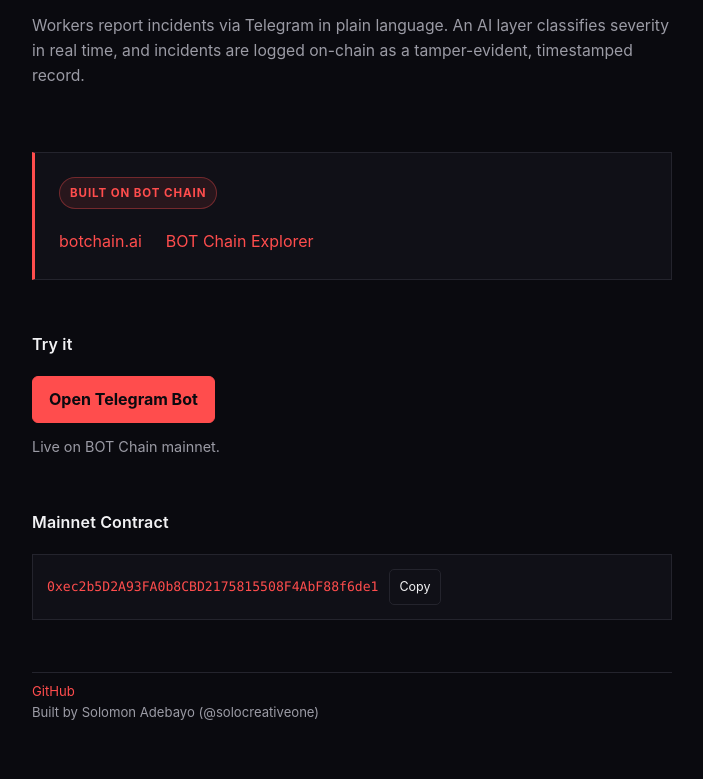
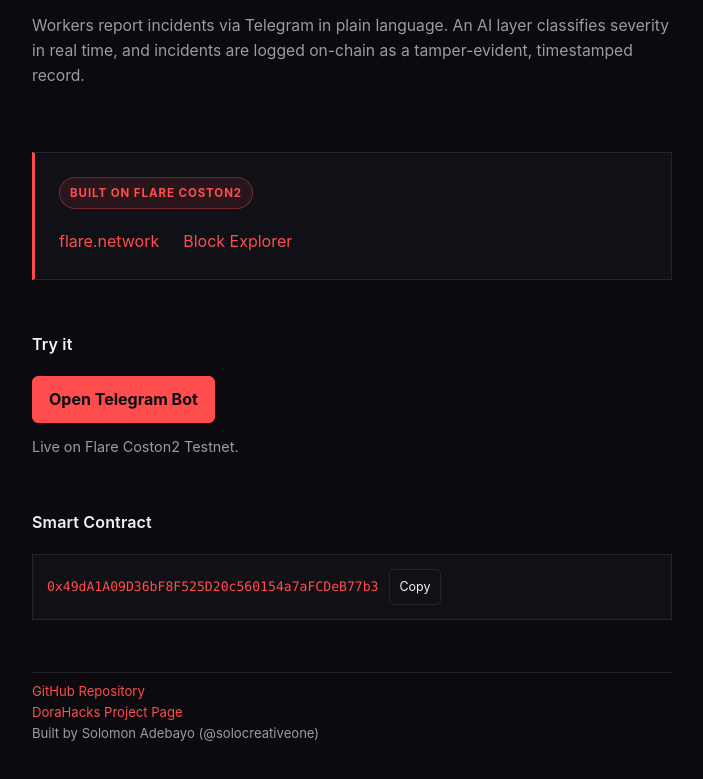
Before and after one commit to solocreativeone/safety_incident_log, a website: page index.html in a window 1280 px wide. Shown: the part 169-948 px from the top of the page, without its empty margins (288-991 px from the left). Drawn offline with Linux system fonts and the light colour scheme.

Commit message:
Update index.html with DoraHacks link and network contract info

```diff
--- a/index.html
+++ b/index.html
@@ -216,36 +216,36 @@
     </header>
 
     <section class="bot-chain">
-      <span class="badge">Built on BOT Chain</span>
+      <span class="badge">Built on Flare Coston2</span>
       <div class="links">
-        <a href="https://botchain.ai" target="_blank" rel="noopener">botchain.ai</a>
-        <a href="https://scan.botchain.ai" target="_blank" rel="noopener">BOT Chain Explorer</a>
+        <a href="https://flare.network" target="_blank" rel="noopener">flare.network</a>
+        <a href="https://coston2-explorer.flare.network" target="_blank" rel="noopener">Block Explorer</a>
       </div>
     </section>
 
     <section>
       <h2>Try it</h2>
       <a class="try-link" href="https://t.me/safety_incident_log_bot" target="_blank" rel="noopener">Open Telegram Bot</a>
-      <p class="note">Live on BOT Chain mainnet.</p>
+      <p class="note">Live on Flare Coston2 Testnet.</p>
     </section>
 
     <section>
-      <h2>Mainnet Contract</h2>
+      <h2>Smart Contract</h2>
       <div class="contract-row">
-        <a class="contract-address" href="https://scan.botchain.ai/address/0xec2b5D2A93FA0b8CBD2175815508F4AbF88f6de1" target="_blank" rel="noopener">0xec2b5D2A93FA0b8CBD2175815508F4AbF88f6de1</a>
+        <a class="contract-address" href="https://coston2-explorer.flare.network/address/0x49dA1A09D36bF8F525D20c560154a7aFCDeB77b3" target="_blank" rel="noopener">0x49dA1A09D36bF8F525D20c560154a7aFCDeB77b3</a>
         <button class="copy-button" type="button" id="copyButton">Copy</button>
       </div>
     </section>
 
     <footer>
-      <p><a href="https://github.com/solocreativeone/safety_incident_log" target="_blank" rel="noopener">GitHub</a></p>
-      <!-- DORAHACKS_LINK_HERE -->
+      <p><a href="https://github.com/solocreativeone/safety_incident_log" target="_blank" rel="noopener">GitHub Repository</a></p>
+      <p><a href="https://dorahacks.io/build/47928" target="_blank" rel="noopener">DoraHacks Project Page</a></p>
       <p>Built by Solomon Adebayo (@solocreativeone)</p>
     </footer>
   </main>
 
   <script>
-    const contractAddress = "0xec2b5D2A93FA0b8CBD2175815508F4AbF88f6de1";
+    const contractAddress = "0x49dA1A09D36bF8F525D20c560154a7aFCDeB77b3";
     const copyButton = document.getElementById("copyButton");
 
     copyButton.addEventListener("click", async () => {
```
